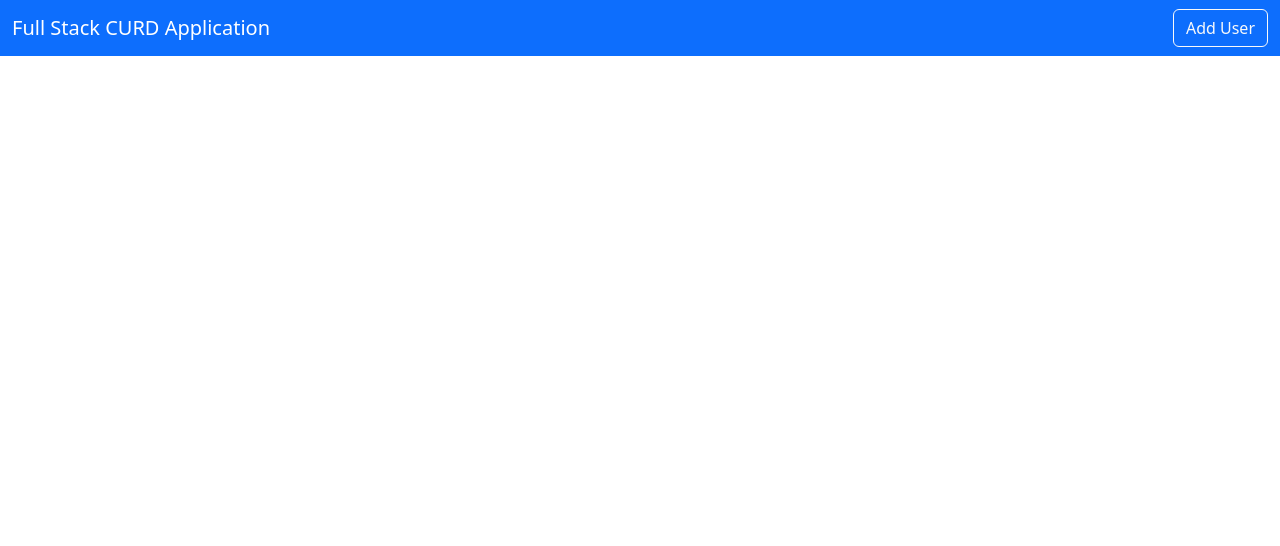
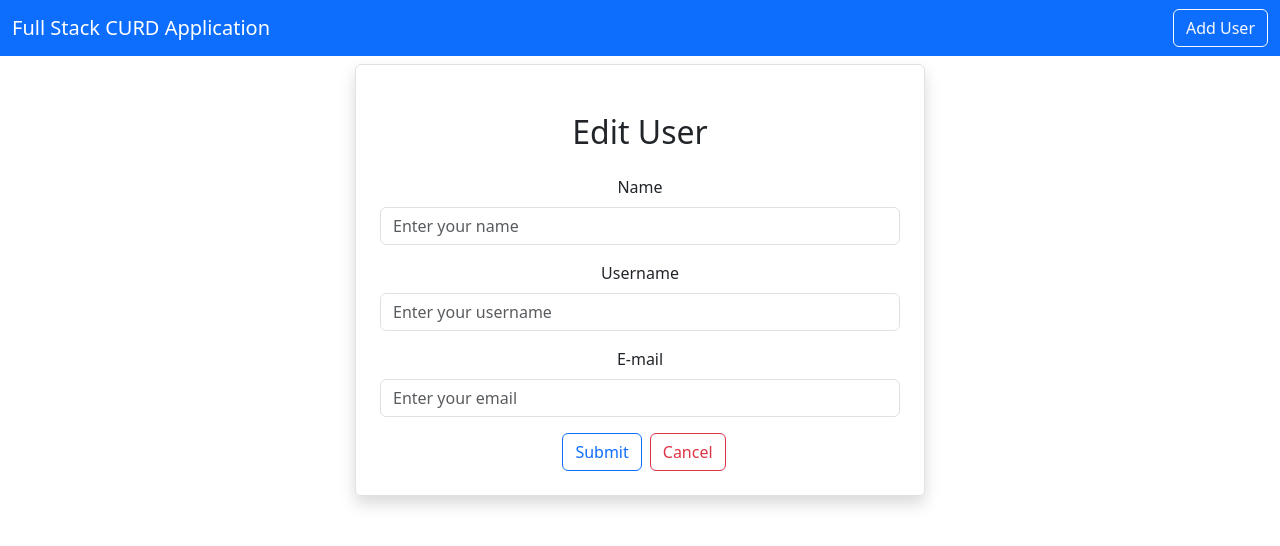
Before and after one commit to Imran-Khan-YRT/fullstack-frontend, a React (Create React App) app: page /edituser/1 in a window 1280 px wide. Shown: the top 546 px of the page. Built offline with nearby package versions, Linux system fonts and the light colour scheme; no server answers.

Commit message:
add edit functionality

```diff
--- a/src/App.js
+++ b/src/App.js
@@ -5,6 +5,7 @@
 import Home from './pages/Home';
 import { BrowserRouter as Router, Routes, Route } from 'react-router-dom';
 import AddUser from './users/AddUser';
+import EditUser from './users/EditUser';
 
 function App() {
   return (
@@ -14,6 +15,7 @@
         <Routes>
           <Route exact path='/' element={<Home />} />
           <Route exact path='/adduser' element={<AddUser />} />
+          <Route exact path='/edituser/:id' element={<EditUser />} />
         </Routes>
       </Router>
     </div>
--- a/src/pages/Home.js
+++ b/src/pages/Home.js
@@ -1,5 +1,6 @@
 import React, { useEffect, useState } from 'react'
 import axios from 'axios'
+import { Link } from 'react-router-dom';
 
 const Home = () => {
     const [users, setUsers] = useState([]);
@@ -35,7 +36,7 @@
                                     <td>{user.email}</td>
                                     <td>
                                         <button className='btn btn-primary mx-2'>View</button>
-                                        <button className='btn btn-outline-primary mx-2'>Edit</button>
+                                        <Link className='btn btn-outline-primary mx-2' to={`/edituser/${user.id}`}>Edit</Link>
                                         <button className='btn btn-danger mx-2'>Delete</button>
                                     </td>
                                 </tr>
--- a/src/users/EditUser.js
+++ b/src/users/EditUser.js
@@ -0,0 +1,62 @@
+import React, { useEffect, useState } from 'react'
+import axios from 'axios';
+import { Link, useNavigate, useParams } from 'react-router-dom';
+
+const EditUser = () => {
+    let navigate = useNavigate()
+    const { id } = useParams()
+    const [user, setUser] = useState({
+        name: "",
+        username: "",
+        email: ""
+    })
+
+    const { name, username, email } = user;
+
+    useEffect(() => {
+        loadUser();
+    }, [])
+
+    const onInputChange = (e) => {
+        setUser({ ...user, [e.target.name]: e.target.value })
+    }
+
+    const onSubmit = async (e) => {
+        e.preventDefault();
+        await axios.put(`http://localhost:8080/user/${id}`, user);
+        navigate("/");
+    }
+
+    const loadUser = async () => {
+        const result = await axios.get(`http://localhost:8080/user/${id}`);
+        setUser(result.data);
+    }
+
+    return (
+        <div className='container'>
+            <div className='row'>
+                <div className='col-md-6 offset-md-3 border rounded p-4 mt-2 shadow'>
+                    <h2 className='text-center m-4'>Edit User</h2>
+                    <form onSubmit={(e) => onSubmit(e)}>
+                        <div className='mb-3'>
+                            <label htmlFor='name' className='form-label'>Name</label>
+                            <input type='text' className='form-control' placeholder='Enter your name' name='name' value={name} onChange={(e) => onInputChange(e)} />
+                        </div>
+                        <div className='mb-3'>
+                            <label htmlFor='username' className='form-label'>Username</label>
+                            <input type='text' className='form-control' placeholder='Enter your username' name='username' value={username} onChange={(e) => onInputChange(e)} />
+                        </div>
+                        <div className='mb-3'>
+                            <label htmlFor='email' className='form-label'>E-mail</label>
+                            <input type='text' className='form-control' placeholder='Enter your email' name='email' value={email} onChange={(e) => onInputChange(e)} />
+                        </div>
+                        <button className='btn btn-outline-primary mx-2' type='submit'>Submit</button>
+                        <Link className='btn btn-outline-danger' to="/">Cancel</Link>
+                    </form>
+                </div>
+            </div>
+        </div>
+    )
+}
+
+export default EditUser
```
